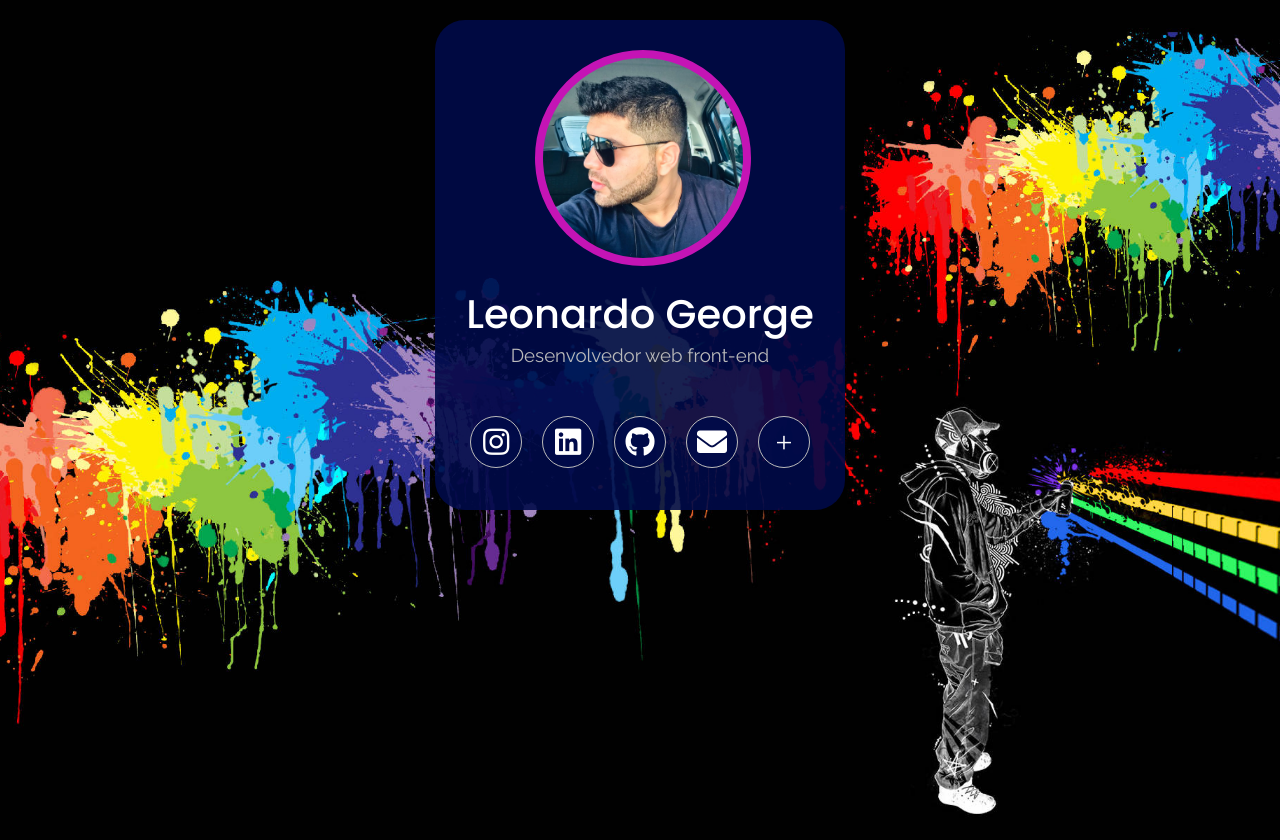
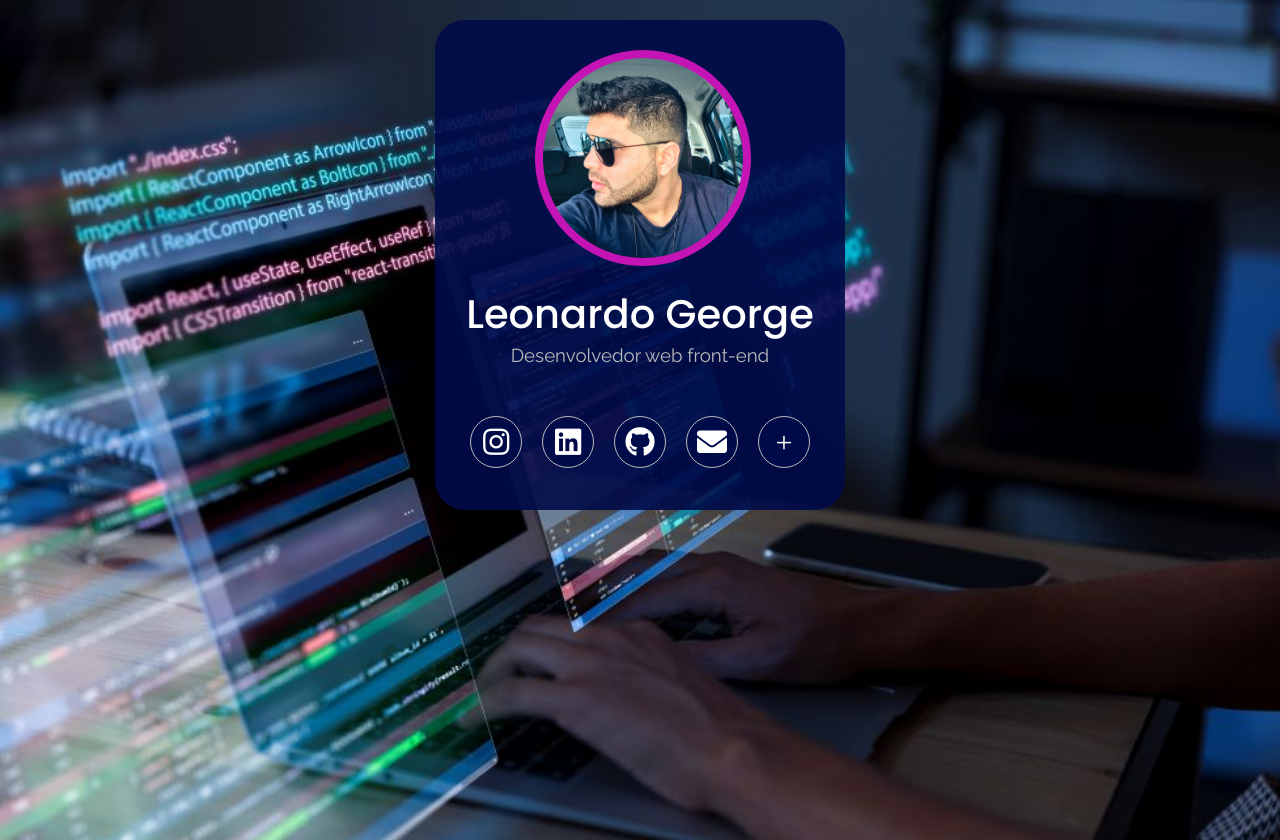
Before and after one commit to LeonardoGeorge/First-portfolio, a PHP site: page / in a window 1280 px wide. Shown: the part 90-930 px from the top of the page. Run offline with PHP 8.4, Linux system fonts and the light colour scheme.

Commit message:
Update backgroud-image

```diff
--- a/CSS/style.css
+++ b/CSS/style.css
@@ -46,9 +46,9 @@ li {
 }
 
 .background_section {
-    background-image: url('../Imagens/Backgroud/pc-q606x6d0kzm717or.jpg');
+    background-image: url('../Imagens/Backgroud/programacion.jpg');
     background-size: cover;
-    background-position: center;
+    background-position: left;
 }
 
 #background_1 {
```
Also changed, not shown: Imagens/Backgroud/7950912-laptop-computador-tela-branca-em-branco-e-movel-na-mesa-no-cafe-fundo-gratis-foto.jpg (added), Imagens/Backgroud/CIentific.png (added), Imagens/Backgroud/Cientfic 2.png (added), Imagens/Backgroud/PC apple.webp (added), Imagens/Backgroud/PC-escolhida.webp (added), Imagens/Backgroud/Sei la.avif (added), Imagens/Backgroud/Talvez.avif (added), Imagens/Backgroud/pctop.avif (added), Imagens/Backgroud/programacion.jpg (added).
